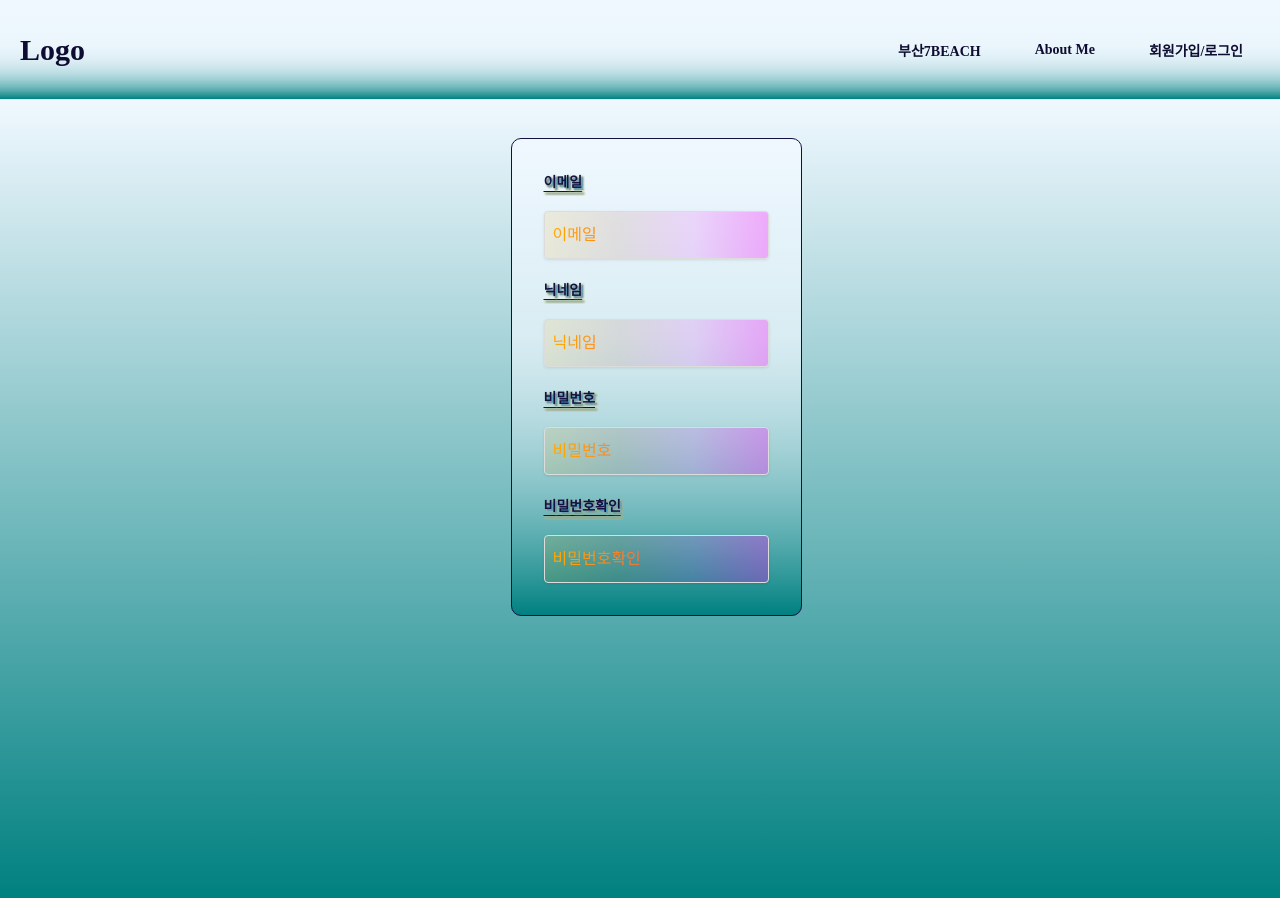
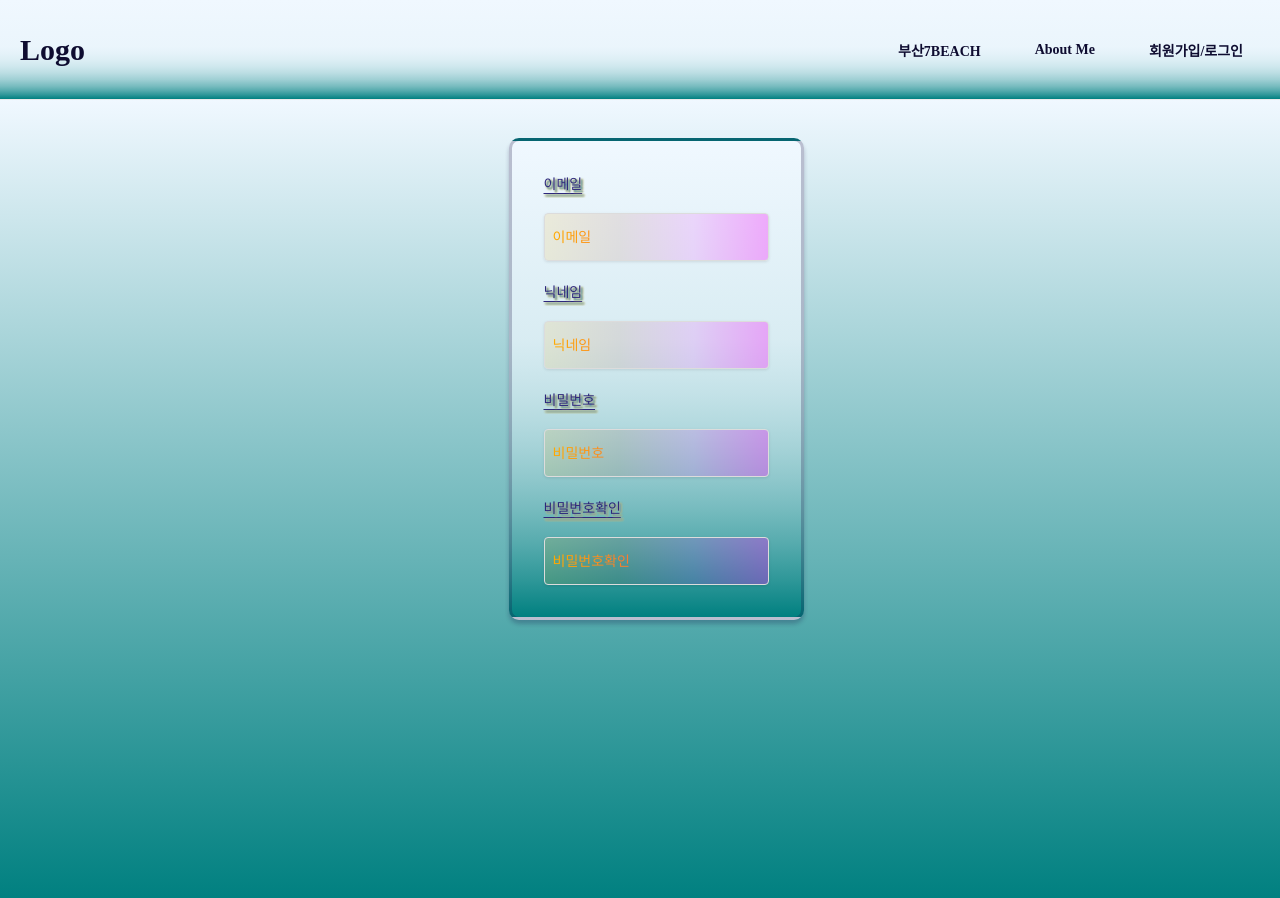
Before and after one commit to Tchaikovsky1114/nextjs-mariadb-prisma, a Next.js app: page /auth in a window 1280 px wide. Built offline with nearby package versions, Linux system fonts and the light colour scheme.

Commit message:
feat: nextAuth Prisma adapter 연동

```diff
--- a/components/auth/AuthForm.tsx
+++ b/components/auth/AuthForm.tsx
@@ -13,9 +13,11 @@ const StyledForm = styled.form`
     width: 100%;
   }
   padding: 2rem;
-  border: 1px solid #141142;
+  border: 3px solid #1411423f;
+  box-shadow: 0px 4px 4px #1411423f;
   border-radius: 10px;
   background: linear-gradient(aliceblue,77%,teal);
+
 `
 
 export default function AuthForm() {
@@ -26,13 +28,13 @@ export default function AuthForm() {
   return (
     <Container>
       <StyledForm>
-      <Label inputId='email' text='이메일' color="#141142" />
+      <Label inputId='email' text='이메일' color="#2d277c" />
       <Input type="email" value={emailValue} onChange={onEmailChange}  placeholder='이메일' required />
-      <Label inputId='name' text='닉네임' color="#141142" />
+      <Label inputId='name' text='닉네임' color="#2d277c" />
       <Input type="text" value={nameValue} onChange={onNameChange} placeholder='닉네임'  required/>
-      <Label inputId='password' text='비밀번호' color="#141142" />
+      <Label inputId='password' text='비밀번호' color="#2d277c" />
       <Input type="passwordConfirm" value={passwordValue} onChange={onPasswordChange}  placeholder='비밀번호' required />
-      <Label inputId='email' text='비밀번호확인' color="#141142" />
+      <Label inputId='email' text='비밀번호확인' color="#2d277c" />
       <Input type="password" value={passwordConfirmValue} onChange={onPasswordConfirmChange}  placeholder='비밀번호확인' required />
       </StyledForm>
     </Container>
--- a/components/style/Input.tsx
+++ b/components/style/Input.tsx
@@ -24,6 +24,7 @@ const StyledInput = styled.input`
     background: linear-gradient(to right, #ffaa00, #f86942, #ff00ff);
     -webkit-background-clip: text;
     -webkit-text-fill-color: transparent;
+    font-size: 14px;
   }
 `
 
@@ -34,6 +35,7 @@ interface Props {
   onChange?: (e: React.ChangeEvent<HTMLInputElement>) => void
   onKeyDown?: (e: React.KeyboardEvent<HTMLInputElement>) => void
   required?: boolean
+
 }
 
 export default function Input({type = 'text',placeholder,value,onChange,onKeyDown,required = false}: Props) {
--- a/components/style/Label.tsx
+++ b/components/style/Label.tsx
@@ -4,7 +4,7 @@ import { styled } from 'styled-components'
 
 const StyledLabel = styled.label`
   font-size: 14px;
-  font-weight: bold;
+  font-weight: 400;
   // 글씨에 밑줄
   text-shadow: 2px 2px 2px #1faaeb, 2px 2px 2px #f36e21, 2px 2px 2px #ccc, 2px 2px 2px #fdfa24;
   text-underline-offset: 0.25rem;
--- a/package.json
+++ b/package.json
@@ -9,6 +9,7 @@
     "lint": "next lint"
   },
   "dependencies": {
+    "@auth/prisma-adapter": "^1.0.0",
     "@prisma/client": "^4.15.0",
     "@types/node": "20.2.3",
     "@types/react": "18.2.6",
--- /dev/null
+++ b/pages/api/[...nextauth].js
@@ -0,0 +1,16 @@
+import NextAuth from "next-auth/next";
+import GoogleProvider from 'next-auth/providers/google';
+import { PrismaAdapter } from "@auth/prisma-adapter";
+import { PrismaClient } from "@prisma/client";
+
+const prisma = new PrismaClient();
+
+export default NextAuth({
+  adapter: PrismaAdapter(prisma),
+  providers: [
+    GoogleProvider({
+      clientId: process.env.NEXT_PUBLIC_GOOGLE_CLIENT_ID,
+      clientSecret: process.env.NEXT_PUBLIC_GOOGLE_CLIENT_SECRET
+    })
+  ]
+})
--- a/tsconfig.json
+++ b/tsconfig.json
@@ -21,6 +21,6 @@
       "kakao.maps.d.ts"
     ]
   },
-  "include": ["next-env.d.ts", "**/*.ts", "**/*.tsx"],
+  "include": ["next-env.d.ts", "**/*.ts", "**/*.tsx", "pages/api/[...nextauth].js"],
   "exclude": ["node_modules"]
 }
```
Also changed, not shown: 2 other files (tests, documents, lock files or other folders).
